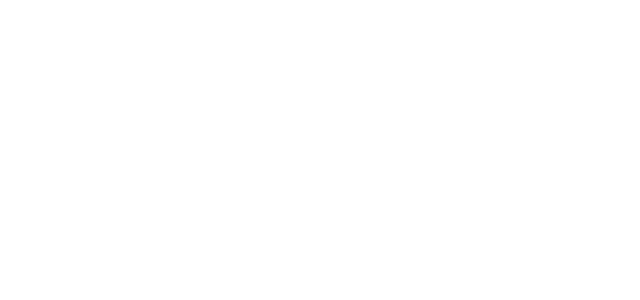
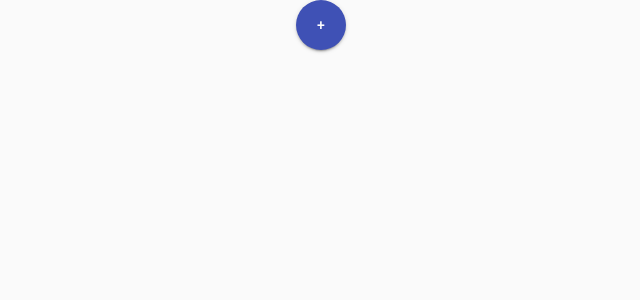
Before and after one commit to maksimanom/react-typescript, a React (Create React App) app: page / in a window 1280 px wide. Shown: the top 300 px of the page, without its empty margins (319-959 px from the left). Built offline with nearby package versions, Linux system fonts and the light colour scheme.

Commit message:
adding new questions

```diff
--- a/package.json
+++ b/package.json
@@ -3,6 +3,8 @@
   "version": "0.1.0",
   "private": true,
   "dependencies": {
+    "@material-ui/core": "^4.11.0",
+    "@material-ui/icons": "^4.9.1",
     "@testing-library/jest-dom": "^4.2.4",
     "@testing-library/react": "^9.5.0",
     "@testing-library/user-event": "^7.2.1",
--- a/src/App.tsx
+++ b/src/App.tsx
@@ -1,11 +1,52 @@
-import React from 'react';
+import React, { MouseEvent } from "react";
+
+import { Grid, CssBaseline, Button } from "@material-ui/core/";
+import { makeStyles, createStyles, Theme } from "@material-ui/core/styles";
+
+import Question from "./component/question";
+import addQuestion from "./utils/addQuestion";
+
+const useStyles = makeStyles((theme: Theme) =>
+  createStyles({
+    root: {
+      display: "flex",
+      flexDirection: "column",
+      alignItems: "center",
+      "& .MuiButton-root": {
+        borderRadius: "50%",
+        minWidth: 0,
+        width: 50,
+        height: 50,
+        padding: 0,
+      },
+    },
+    item:{
+      width: "100%"
+    }
+  })
+);
 
 function App() {
+  const classes = useStyles();
+  const [questions, setQuestions] = React.useState<QuestionInterface[]>([]);
 
+  const handleClick = (e: MouseEvent<HTMLButtonElement>) => {
+    addQuestion(questions, setQuestions);
+  };
+
+  console.log("questions", questions);
   return (
-    <>
-
-    </>
+    <Grid container className={classes.root}>
+      <CssBaseline />
+      <Grid item xs={10} className={classes.item}>
+        {questions.map((q, index) => {
+          return <Question key={q.id} question={q} />;
+        })}
+      </Grid>
+      <Button variant="contained" color="primary" onClick={handleClick}>
+        +
+      </Button>
+    </Grid>
   );
 }
 
--- /dev/null
+++ b/src/component/question/index.tsx
@@ -0,0 +1,64 @@
+import React, { ChangeEvent } from "react";
+
+import {
+  Accordion,
+  AccordionSummary,
+  AccordionDetails,
+  Theme,
+  createStyles,
+  makeStyles,
+  FormControl,
+  Select,
+  MenuItem,
+  InputLabel,
+} from "@material-ui/core/";
+import ExpandMoreIcon from "@material-ui/icons/ExpandMore";
+
+const useStyles = makeStyles((theme: Theme) =>
+  createStyles({
+    root: {
+      width: "100%",
+    },
+  })
+);
+
+interface QuestionProps {
+  question: QuestionInterface;
+}
+const Question: React.FC<QuestionProps> = (props) => {
+  const { question } = props;
+  const classes = useStyles();
+
+  const handleChange = (e: ChangeEvent<{ value: unknown }>) => {
+    console.log(e.target.value);
+  };
+
+  return (
+    <Accordion className={classes.root}>
+      <AccordionSummary
+        expandIcon={<ExpandMoreIcon />}
+        aria-controls={question.id.toString()}
+        id={question.id.toString()}
+      >
+        <p>{question.title}</p>
+      </AccordionSummary>
+      <AccordionDetails>
+        <FormControl>
+          <InputLabel id="demo-simple-select-label">Type</InputLabel>
+          <Select
+            labelId="demo-simple-select-label"
+            id="demo-simple-select"
+            value={question.type}
+            onChange={handleChange}
+          >
+            <MenuItem value="text">Text</MenuItem>
+            <MenuItem value="checkbox">Multiple</MenuItem>
+            <MenuItem value="radio">Single</MenuItem>
+            <MenuItem value="description">Description</MenuItem>
+          </Select>
+        </FormControl>
+      </AccordionDetails>
+    </Accordion>
+  );
+};
+export default Question;
--- a/src/index.tsx
+++ b/src/index.tsx
@@ -1,14 +1,9 @@
-import React from 'react';
-import ReactDOM from 'react-dom';
-import App from './App';
-import * as serviceWorker from './serviceWorker';
+import React from "react";
+import ReactDOM from "react-dom";
+import App from "./App";
+import * as serviceWorker from "./serviceWorker";
 
-ReactDOM.render(
-  <React.StrictMode>
-    <App />
-  </React.StrictMode>,
-  document.getElementById('root')
-);
+ReactDOM.render(<App />, document.getElementById("root"));
 
 // If you want your app to work offline and load faster, you can change
 // unregister() to register() below. Note this comes with some pitfalls.
--- /dev/null
+++ b/src/utils/addQuestion.ts
@@ -0,0 +1,13 @@
+const addQuestion = (
+  questions: QuestionInterface[],
+  setQuestions: Function
+) => {
+  const newId: number =
+    questions.reduce((maxId, item) => Math.max(maxId, item.id), 0) + 1;
+  setQuestions(
+    questions.concat([
+      { id: newId, title: "Title", type: "text", choice: [""] },
+    ])
+  );
+};
+export default addQuestion;
```
Also changed, not shown: src/types/main.d.ts (added, +23 -0 lines), 1 other file (tests, documents, lock files or other folders).
